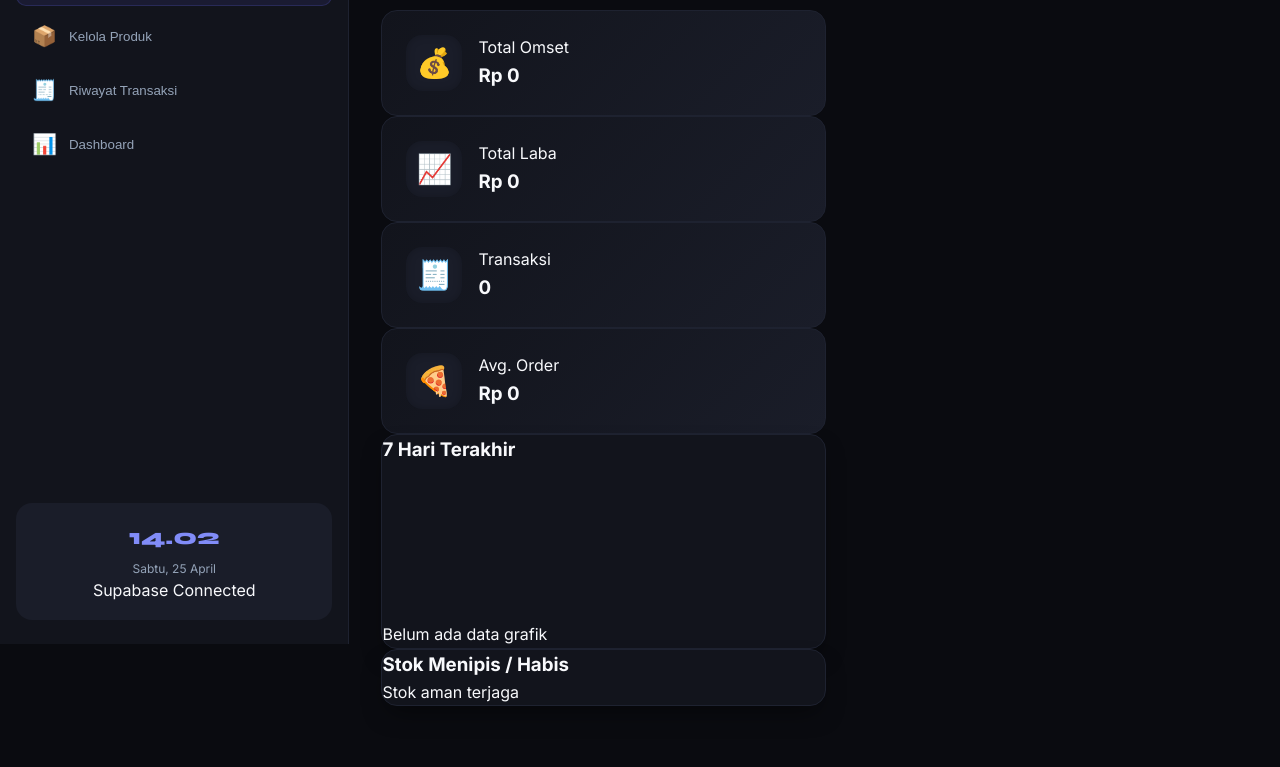
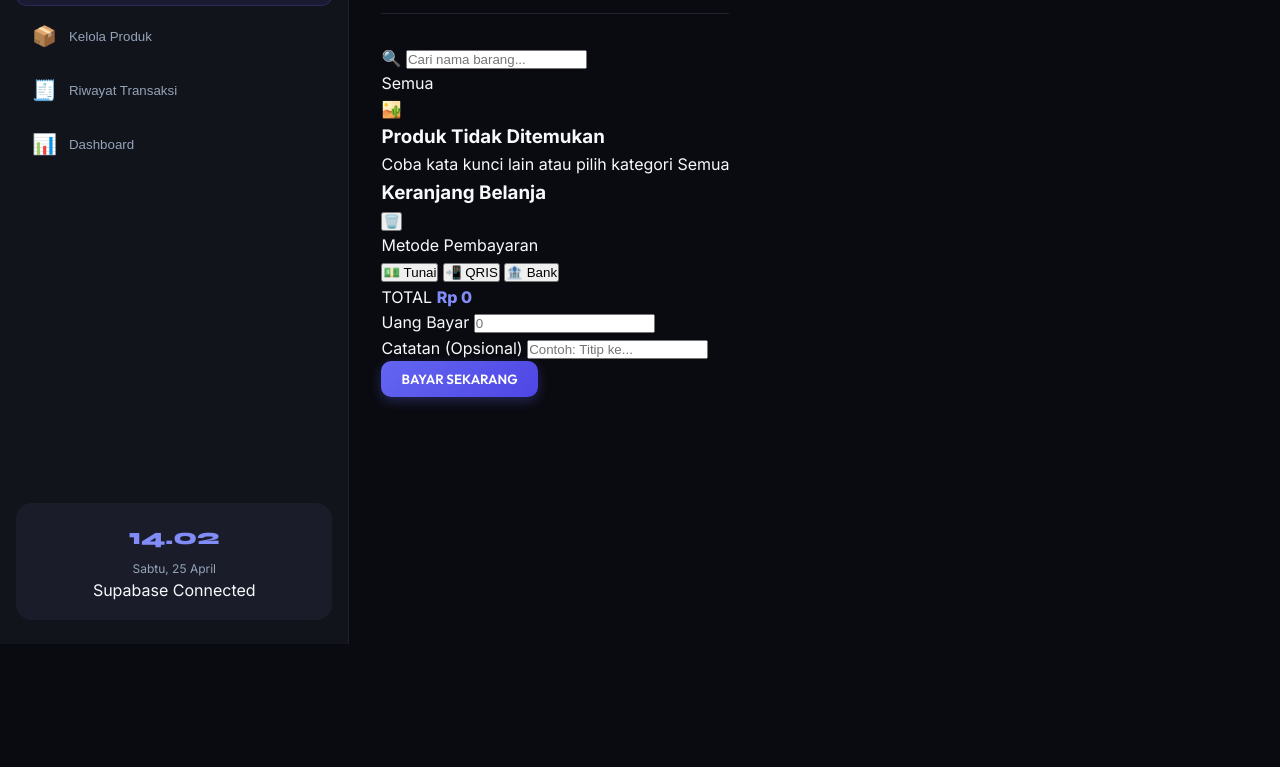
Before and after one commit to Jonagabut/kasir, a plain HTML site: page index.html in a window 1280 px wide. Shown: the part 156-923 px from the top of the page. After the commit the page ends 800 px from the top, so only its background shows below. Drawn offline with nearby package versions, Linux system fonts and the light colour scheme; no server answers.

Commit message:
Add files via upload

```diff
--- a/index.html
+++ b/index.html
@@ -343,7 +343,6 @@
         <button class="tab-btn active" data-page="kasir">
             <div class="tab-icon">🛒</div>
             <span class="tab-label">Kasir</span>
-            <div id="badge-cart-mobile" class="badge tab-badge" style="display:none">0</div>
         </button>
         <button class="tab-btn" data-page="produk">
             <div class="tab-icon">📦</div>
--- a/style.css
+++ b/style.css
@@ -206,8 +206,9 @@ body {
     box-shadow: inset 0 0 10px rgba(0,0,0,0.2);
 }
 
-/* ===== PAGINATION & TABS ===== */
-.page { padding: 32px; animation: slideUp 0.4s ease-out; }
+/* ===== PAGINATION ===== PAGES ===== */
+.page { display: none; padding: 32px; animation: slideUp 0.4s ease-out; }
+.page.active { display: block; }
 @keyframes slideUp { from { opacity: 0; transform: translateY(20px); } to { opacity: 1; transform: translateY(0); } }
 
 .page-header {
```
